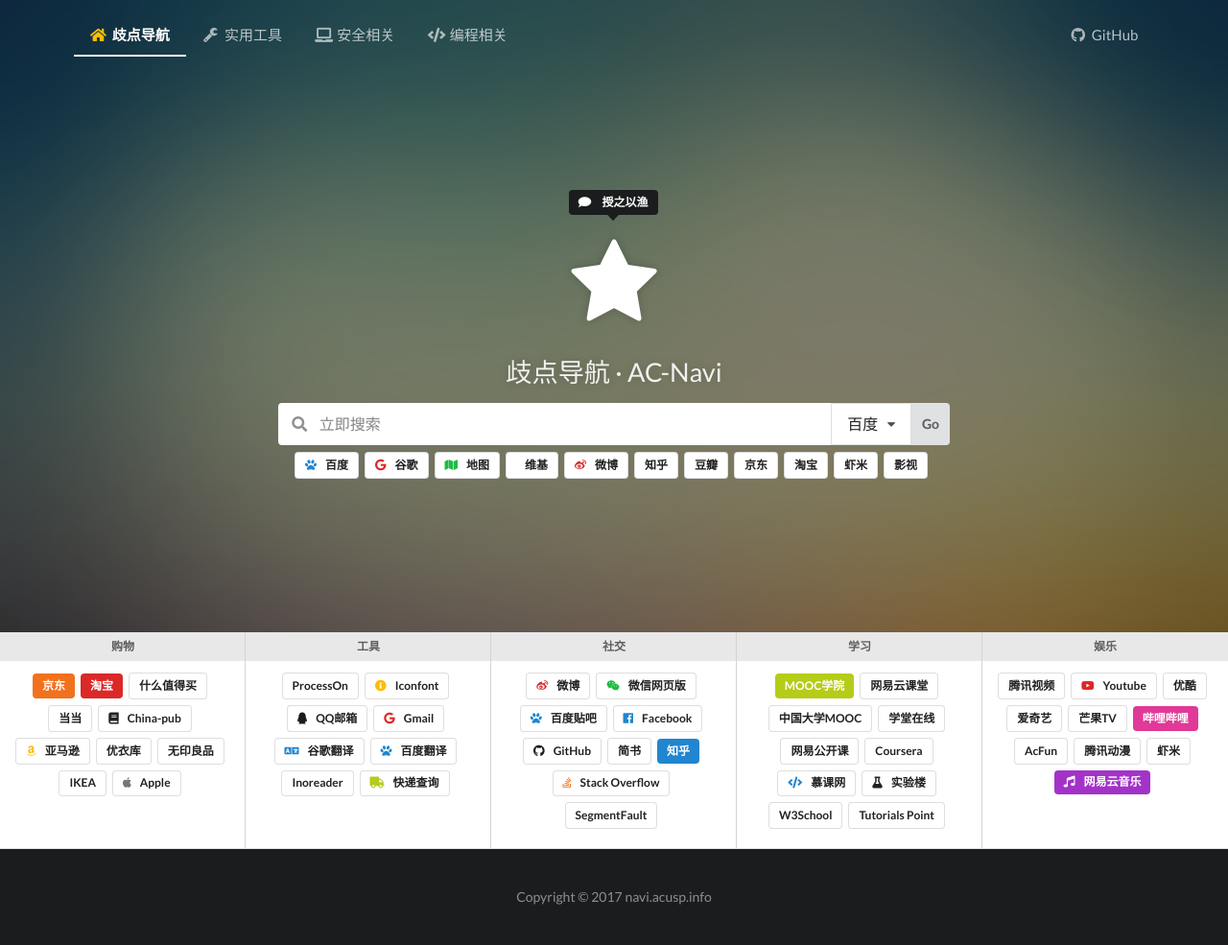
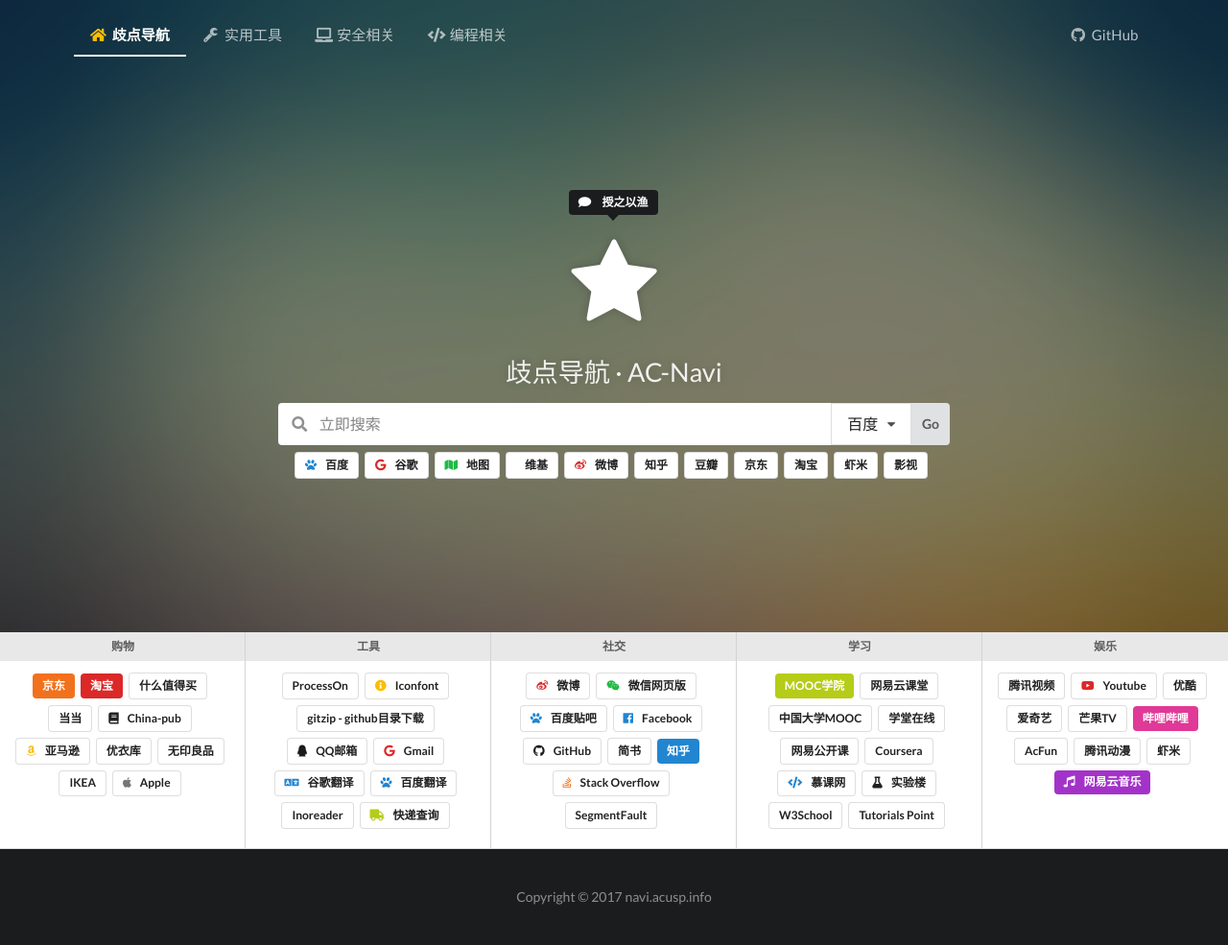
Before and after one commit to acusp/AC-Navi, a Jekyll site: the page built from index.html, in a window 1280 px wide. Shown: the whole page at 96% size. Built offline with Jekyll 4.4.1, drawn with Linux system fonts in a browser that asks for light colours; comment, search, counter and statistics services are not loaded.

Commit message:
Update tools link

```diff
--- a/_data/home_links.yml
+++ b/_data/home_links.yml
@@ -56,6 +56,10 @@
       style: basic
       icon: info circle yellow
       url: http://www.iconfont.cn/
+
+    - name: gitzip - github目录下载
+      style: basic
+      url: http://kinolien.github.io/gitzip/
 
     - name: QQ邮箱
       icon: qq black
--- a/_data/tool_links.yml
+++ b/_data/tool_links.yml
@@ -41,6 +41,10 @@
     - name: TeamViewer
       style: basic
       url: https://www.teamviewer.com/zhcn/
+
+    - name: ZOOM - 视频会议
+      style: basic
+      url: https://zoom.us/
 
     - name: NoMachine - 远程桌面
       style: basic
```
